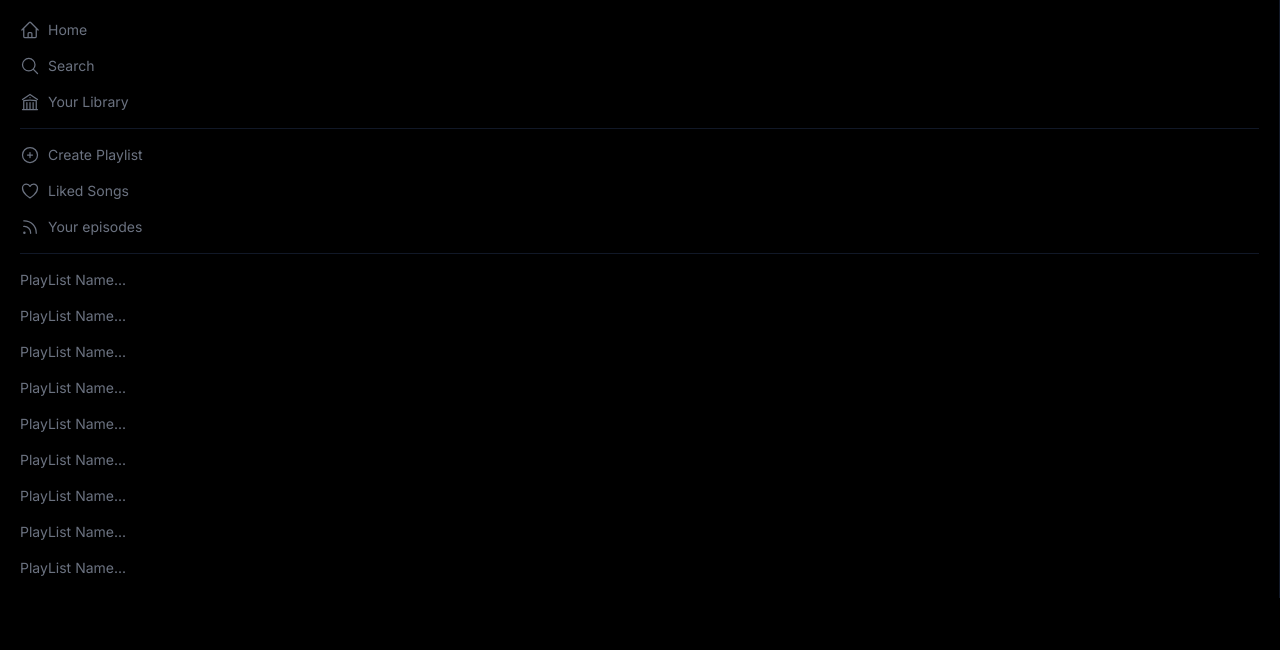
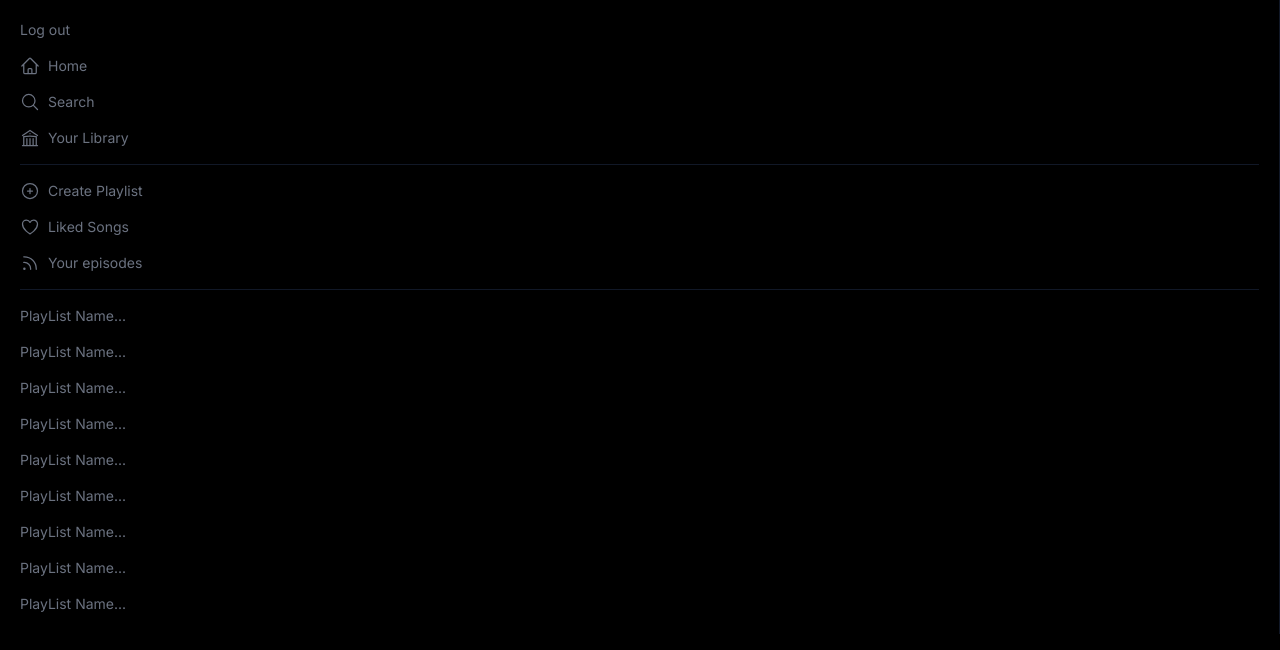
Before and after one commit to HTLA380/Music-App-Using-Spotify-Api, a Next.js app: page / in a window 1280 px wide. Shown: the top 650 px of the page. Built offline with nearby package versions, Linux system fonts and the light colour scheme; no server answers.

Commit message:
chore: add auth session provider

```diff
--- a/src/app/layout.js
+++ b/src/app/layout.js
@@ -1,5 +1,6 @@
 import { Inter } from 'next/font/google';
 import './globals.css';
+import AuthSessionProvider from '@/components/providers/AuthSessionProvider';
 
 const inter = Inter({ subsets: ['latin'] });
 
@@ -12,7 +13,9 @@ export default function RootLayout({ children }) {
   return (
     <html lang='en'>
       <body className={inter.className}>
-        <div className='h-screen overflow-hidden bg-black'>{children}</div>
+        <AuthSessionProvider>
+          <div className='h-screen overflow-hidden bg-black'>{children}</div>
+        </AuthSessionProvider>
       </body>
     </html>
   );
--- /dev/null
+++ b/src/components/providers/AuthSessionProvider.js
@@ -0,0 +1,11 @@
+'use client';
+
+import { SessionProvider } from 'next-auth/react';
+
+import React from 'react';
+
+const AuthSessionProvider = ({ children }) => {
+  return <SessionProvider>{children}</SessionProvider>;
+};
+
+export default AuthSessionProvider;
--- a/src/components/sidebar/Sidebar.jsx
+++ b/src/components/sidebar/Sidebar.jsx
@@ -1,3 +1,5 @@
+'use client';
+
 import React from 'react';
 import {
   HomeIcon,
@@ -6,12 +8,21 @@ import {
   PlusCircleIcon,
   HeartIcon,
   RssIcon,
+  WrenchIcon,
 } from '@heroicons/react/24/outline';
+import { signOut, useSession } from 'next-auth/react';
 
 const Sidebar = () => {
+  const { data: session, status } = useSession();
+
+  console.log(session);
+
   return (
-    <aside className='text-gray-500 p-5 text-sm border-r border-gray-900'>
+    <aside className='p-5 text-sm text-gray-500 border-r border-gray-900'>
       <div className='space-y-4'>
+        <button onClick={() => signOut()} className='flex items-center space-x-2 hover:text-white'>
+          <p>Log out</p>
+        </button>
         <button className='flex items-center space-x-2 hover:text-white'>
           <HomeIcon className='w-5 h-5' />
           <p>Home</p>
```
